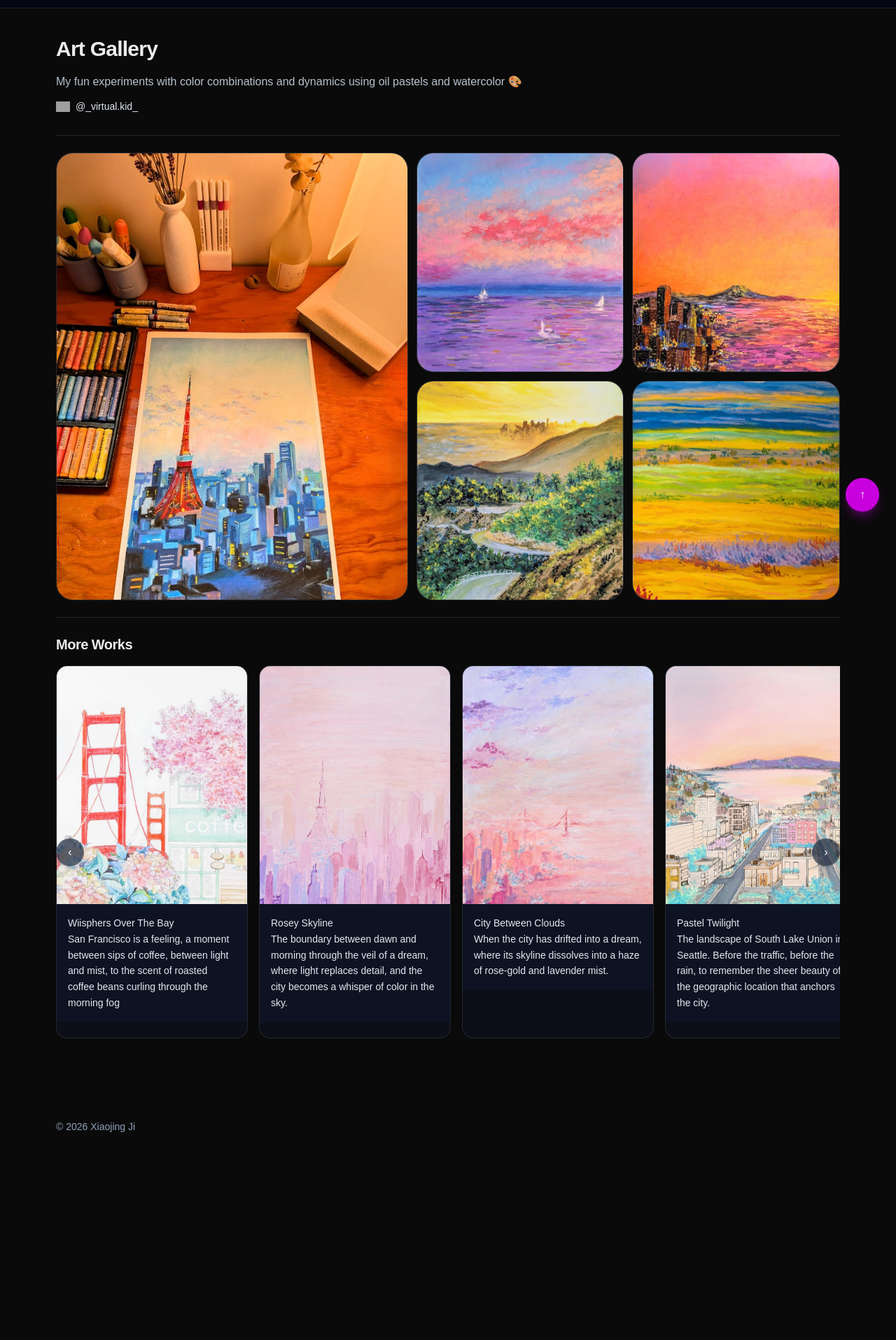
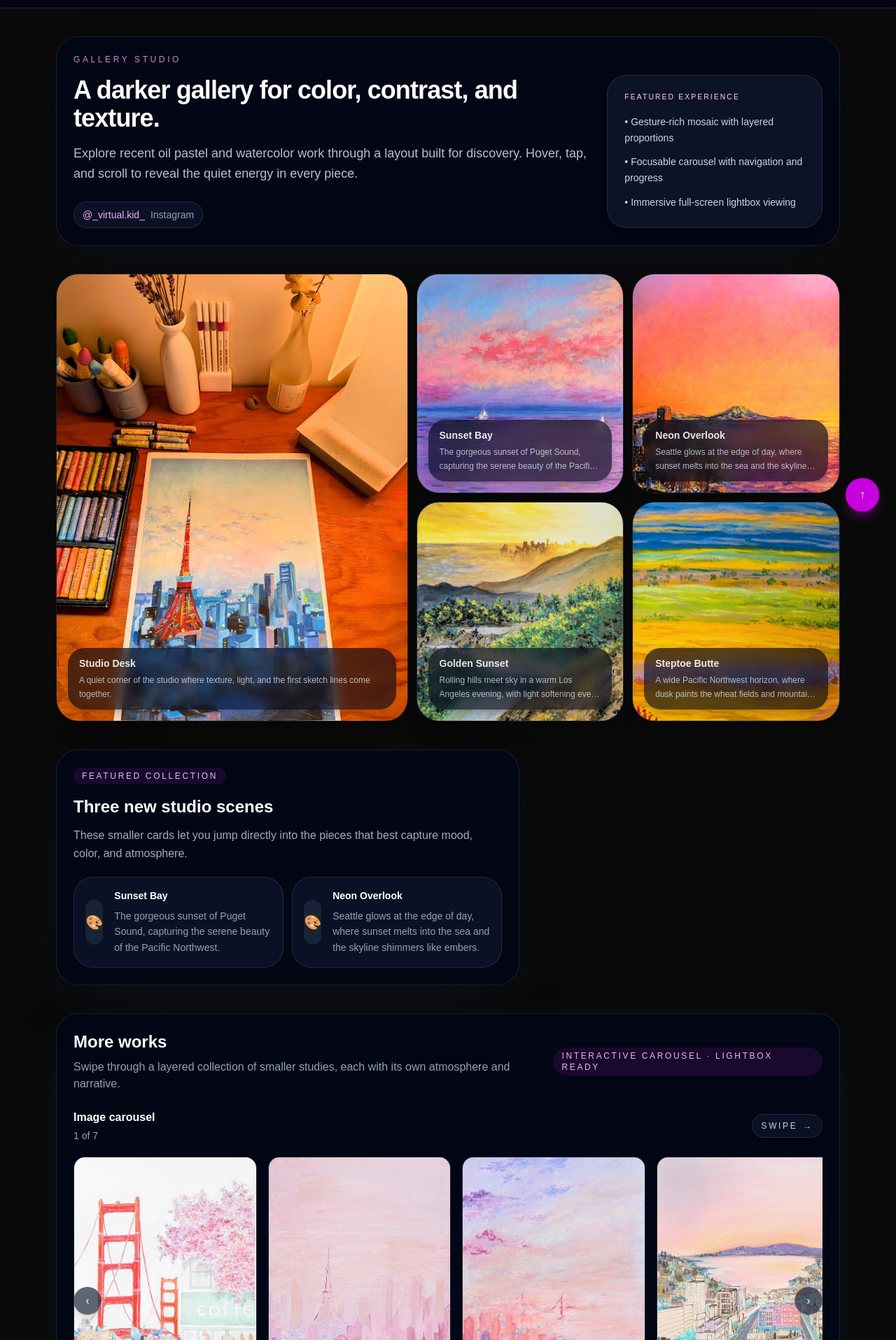
Before and after one commit to XJi/virtualkid, a Next.js app in the folder virtual-kid/: page /gallery in a window 1280 px wide. Shown: the part 45-1960 px from the top of the page at 70% size. Before the commit the page ends 1713 px from the top, so only its background shows below. Built offline with nearby package versions, Linux system fonts and the light colour scheme; grey boxes are pictures that could not be loaded.

Commit message:
Update gallery page with new layout try
Still need fix ...

```diff
--- a/virtual-kid/src/app/components/Carousel.tsx
+++ b/virtual-kid/src/app/components/Carousel.tsx
@@ -17,12 +17,13 @@ export default function Carousel({
   items,
   title = 'Image carousel',
   className = '',
-  aspect = '2 / 3', // default tall cards (H:W = 3:2) ≈ your 6:4 request
+  aspect = '2 / 3',
 }: Props) {
   const trackRef = useRef<HTMLDivElement>(null);
   const [atStart, setAtStart] = useState(true);
   const [atEnd, setAtEnd] = useState(false);
   const [cardWidth, setCardWidth] = useState(0);
+  const [activeIndex, setActiveIndex] = useState(0);
   const [selectedItem, setSelectedItem] = useState<Item | null>(null);
 
   useEffect(() => {
@@ -32,7 +33,8 @@ export default function Carousel({
     const update = () => setCardWidth(first.getBoundingClientRect().width + 16);
     update();
     const ro = new ResizeObserver(update);
-    ro.observe(el); ro.observe(first);
+    ro.observe(el);
+    ro.observe(first);
     return () => ro.disconnect();
   }, []);
 
@@ -43,11 +45,13 @@ export default function Carousel({
       const { scrollLeft, scrollWidth, clientWidth } = el;
       setAtStart(scrollLeft <= 2);
       setAtEnd(scrollLeft + clientWidth >= scrollWidth - 2);
+      const index = Math.round(scrollLeft / (cardWidth || Math.max(1, Math.floor(clientWidth / 4))));
+      setActiveIndex(Math.min(items.length - 1, Math.max(0, index)));
     };
     onScroll();
     el.addEventListener('scroll', onScroll, { passive: true });
     return () => el.removeEventListener('scroll', onScroll);
-  }, []);
+  }, [cardWidth, items.length]);
 
   const scrollBy = (dir: 1 | -1) => {
     const el = trackRef.current;
@@ -56,12 +60,18 @@ export default function Carousel({
     el.scrollBy({ left: dir * step, behavior: 'smooth' });
   };
 
+  const scrollToIndex = (index: number) => {
+    const el = trackRef.current;
+    if (!el) return;
+    const item = el.children[index] as HTMLElement | undefined;
+    item?.scrollIntoView({ behavior: 'smooth', block: 'nearest', inline: 'start' });
+  };
+
   const onKeyDown = (e: React.KeyboardEvent) => {
     if (e.key === 'ArrowRight') scrollBy(1);
     if (e.key === 'ArrowLeft') scrollBy(-1);
   };
 
-  // Close modal on Escape key
   useEffect(() => {
     const handleEscape = (e: KeyboardEvent) => {
       if (e.key === 'Escape') setSelectedItem(null);
@@ -77,22 +87,28 @@ export default function Carousel({
   }, [selectedItem]);
 
   const data = useMemo(() => items ?? [], [items]);
-
   const figStyle = { aspectRatio: aspect } as CSSProperties;
+  const progressLabel = `${activeIndex + 1} of ${data.length}`;
 
   return (
     <section role="region" aria-label={title} tabIndex={0} onKeyDown={onKeyDown} className={`relative ${className}`}>
+      <div className="mb-4 flex flex-col gap-3 sm:flex-row sm:items-center sm:justify-between">
+        <div>
+          <h3 className="text-base font-semibold text-white">{title}</h3>
+          <p className="mt-1 text-sm text-slate-400" aria-live="polite">{progressLabel}</p>
+        </div>
+        <div className="inline-flex items-center gap-2 rounded-full border border-white/10 bg-slate-900/70 px-3 py-2 text-xs uppercase tracking-[0.22em] text-slate-300 shadow-sm shadow-black/20">
+          <span>Swipe</span>
+          <span>→</span>
+        </div>
+      </div>
+
       <div ref={trackRef} className="flex gap-4 overflow-x-auto scroll-smooth snap-x snap-mandatory px-1 py-1">
         {data.map((it, i) => (
           <figure
             key={it.src + i}
             onClick={() => setSelectedItem(it)}
-            className="
-              group flex-none snap-start flex flex-col cursor-pointer
-              rounded-2xl border border-white/10 bg-slate-900/40 overflow-hidden
-              w-[85%] sm:w-[60%] md:w-[40%] lg:w-[calc(25%-4px)]   /* 4-up at lg */
-              transition-transform duration-300 hover:scale-[1.02]
-            "
+            className="group flex-none snap-start flex flex-col cursor-pointer rounded-2xl border border-white/10 bg-slate-900/40 overflow-hidden shadow-[0_20px_60px_-30px_rgba(15,23,42,0.7)] w-[85%] sm:w-[60%] md:w-[40%] lg:w-[calc(25%-4px)] transition-transform duration-300 hover:scale-[1.02]"
           >
             <div className="relative overflow-hidden" style={figStyle}>
               <Image
@@ -105,11 +121,23 @@ export default function Carousel({
               />
             </div>
             {it.caption && (
-              <figcaption className="p-4 bg-slate-900/60">
+              <figcaption className="p-4 bg-slate-900/70">
                 <span className="text-sm leading-relaxed text-slate-200 whitespace-pre-line block">{it.caption}</span>
               </figcaption>
             )}
           </figure>
+        ))}
+      </div>
+
+      <div className="mt-4 flex items-center justify-center gap-2 overflow-x-auto px-2 pb-1">
+        {data.map((_, index) => (
+          <button
+            key={index}
+            type="button"
+            onClick={() => scrollToIndex(index)}
+            className={`h-2 rounded-full transition-all duration-300 ${activeIndex === index ? 'w-12 bg-fuchsia-500' : 'w-6 bg-slate-700'}`}
+            aria-label={`Show slide ${index + 1}`}
+          />
         ))}
       </div>
 
@@ -126,7 +154,6 @@ export default function Carousel({
         className="absolute right-0 top-1/2 -translate-y-1/2 grid h-10 w-10 place-items-center rounded-full bg-slate-800/70 border border-white/10 text-white shadow-lg hover:bg-slate-800/90 disabled:opacity-40"
       >›</button>
 
-      {/* Lightbox Modal */}
       {selectedItem && (
         <div
           className="fixed inset-0 z-50 flex items-center justify-center bg-black/90 p-4 animate-in fade-in duration-200"
--- a/virtual-kid/src/app/gallery/page.tsx
+++ b/virtual-kid/src/app/gallery/page.tsx
@@ -6,26 +6,24 @@ import { useState, useEffect, type CSSProperties } from 'react';
 
 type CSSVars = CSSProperties & { ['--tile-h']?: string };
 
-/** Simple image item type */
 type Item = { src: string; title: string; description?: string };
 
 const artStudio: Item = {
   src: "/gallery/tokyo-tower.jpg",
   title: "Studio Desk",
-  description: "One of my latest drawing. This is where I usually draw at home",
+  description: "A quiet corner of the studio where texture, light, and the first sketch lines come together.",
 };
 
 const artworkThumbs: Item[] = [
-  { src: "/gallery/oil-pastel-1.jpeg", title: "Sunset Bay",description: "The gorgeous sunset of Pudget Sound, capturing the serene beauty of Pacific Northwest." },
-  { src: "/gallery/oil-pastel-2.jpeg", title: "Neon Overlook", description: "Seattle glows at the edge of day, where sunset melts into the sea and the skyline shimmers like embers. The world feels suspended — warm, electric, and infinite beneath a sky of fire and rose." },
-  { src: "/gallery/oil-pastel-3.jpg", title: "Golden Sunset from Los Angeles", description: "Bathed in the warm glow of a setting sun, where rolling hills meet sky, the city of Los Angeles blends into the horizon" },
-  { src: "/gallery/oil-pastel-4.jpg", title: "Steptoe Butte State Park", description: "Located in Washington state, this park has panoramic views of the surrounding farmlands and mountains, where the vast wheat fields stretch endlessly under a sky painted with the soft hues of dusk." },
+  { src: "/gallery/oil-pastel-1.jpeg", title: "Sunset Bay", description: "The gorgeous sunset of Puget Sound, capturing the serene beauty of the Pacific Northwest." },
+  { src: "/gallery/oil-pastel-2.jpeg", title: "Neon Overlook", description: "Seattle glows at the edge of day, where sunset melts into the sea and the skyline shimmers like embers." },
+  { src: "/gallery/oil-pastel-3.jpg", title: "Golden Sunset", description: "Rolling hills meet sky in a warm Los Angeles evening, with light softening every edge." },
+  { src: "/gallery/oil-pastel-4.jpg", title: "Steptoe Butte", description: "A wide Pacific Northwest horizon, where dusk paints the wheat fields and mountains in pastel hues." },
 ];
 
-const tileHeight = '640px'; // Adjust this value to change the height of the mosaic tiles
+const tileHeight = '640px';
 const mosaicStyle: CSSVars = { ['--tile-h']: tileHeight };
 
-/** Generic card with hover and proper object-fit */
 function Card({
   item,
   className = "",
@@ -40,7 +38,7 @@ function Card({
   return (
     <figure
       onClick={onClick}
-      className={`group relative overflow-hidden rounded-3xl border border-white/10 bg-slate-900/40 ${onClick ? 'cursor-pointer hover:scale-[1.02] transition-transform duration-300' : ''} ${className}`}
+      className={`group relative overflow-hidden rounded-[2rem] border border-white/10 bg-slate-950/70 shadow-xl shadow-black/20 ${onClick ? 'cursor-pointer hover:-translate-y-1 transition-transform duration-300' : ''} ${className}`}
     >
       <Image
         src={item.src}
@@ -48,13 +46,14 @@ function Card({
         fill
         priority={priority}
         sizes="(min-width:1024px) 40vw, 100vw"
-        className="object-cover transition-transform duration-500 group-hover:scale-[1.03]"
+        className="object-cover transition-transform duration-500 group-hover:scale-[1.02]"
       />
-      <figcaption className="pointer-events-none absolute inset-0 flex items-end bg-gradient-to-t from-slate-900/40 to-transparent p-3 opacity-0 transition-opacity duration-300 group-hover:opacity-100">
-        <span className="rounded-md bg-slate-900/60 px-2 py-1 text-xs font-medium text-slate-200">
-          {item.title}
-        </span>
-      </figcaption>
+      <div className="pointer-events-none hidden sm:flex absolute inset-x-4 bottom-4 w-[calc(100%-2rem)] rounded-3xl bg-slate-950/70 px-4 py-3 backdrop-blur-sm text-slate-100 shadow-lg shadow-black/20 opacity-90 transition-transform duration-300 group-hover:translate-y-0 group-hover:opacity-100">
+        <div>
+          <p className="text-sm font-semibold">{item.title}</p>
+          {item.description && <p className="mt-1 text-xs leading-5 text-slate-300/90 line-clamp-2">{item.description}</p>}
+        </div>
+      </div>
     </figure>
   );
 }
@@ -62,7 +61,6 @@ function Card({
 export default function GalleryPage() {
   const [selectedItem, setSelectedItem] = useState<Item | null>(null);
 
-  // Close modal on Escape key
   useEffect(() => {
     const handleEscape = (e: KeyboardEvent) => {
       if (e.key === 'Escape') setSelectedItem(null);
@@ -76,86 +74,112 @@ export default function GalleryPage() {
       document.body.style.overflow = '';
     };
   }, [selectedItem]);
-  /**
-   * Use a single height variable so LEFT and RIGHT match perfectly.
-   * Tweak the px value once and both columns stay in sync.
-   */
-  const tileHeight = "640px"; // <- adjust to taste (e.g., "560px", "720px")
+
   const carouselItems = [
-    { src: '/gallery/watercolor-1.jpeg', caption: 'Wiisphers Over The Bay\nSan Francisco is a feeling, a moment between sips of coffee, between light and mist, to the scent of roasted coffee beans curling through the morning fog ' },
-    { src: '/gallery/oil-pastel-5.jpg', caption: 'Rosey Skyline\n The boundary between dawn and morning through the veil of a dream, where light replaces detail, and the city becomes a whisper of color in the sky.' },
-    { src: '/gallery/oil-pastel-6.jpeg', caption: 'City Between Clouds\nWhen the city has drifted into a dream, where its skyline dissolves into a haze of rose-gold and lavender mist.' },
-    { src: '/gallery/oil-pastel-7.jpg', caption: 'Pastel Twilight\n The landscape of South Lake Union in Seattle. Before the traffic, before the rain, to remember the sheer beauty of the geographic location that anchors the city.' },
-    { src: '/gallery/oil-pastel-8.jpeg', caption: 'The Misty Empire State\n A rare moment where Manhattan seems to pause — softened by morning fog, grounded by the expansive calm of Central Park. A place where the city and nature meet in a hush of turquoise.' },
-    { src: '/gallery/oil-pastel-9.jpeg', caption: 'City rail of the cherry blossom season.' },
-    { src: '/gallery/oil-pastel-10.jpg', caption: 'Spring Pond' },
+    { src: '/gallery/watercolor-1.jpeg', caption: 'Whispers Over The Bay\nSan Francisco is a feeling, a moment between sips of coffee, between light and mist.' },
+    { src: '/gallery/oil-pastel-5.jpg', caption: 'Rosey Skyline\nDawn melts into morning through a veil of quiet color, where the horizon glows from within.' },
+    { src: '/gallery/oil-pastel-6.jpeg', caption: 'City Between Clouds\nA skyline softened by lavender mist, where the city becomes a waking dream.' },
+    { src: '/gallery/oil-pastel-7.jpg', caption: 'Pastel Twilight\nSouth Lake Union in a still moment before the rain, where geometry and atmosphere meet.' },
+    { src: '/gallery/oil-pastel-8.jpeg', caption: 'The Misty Empire State\nManhattan paused in fog, a quiet breath above the park and beyond the city lights.' },
+    { src: '/gallery/oil-pastel-9.jpeg', caption: 'Cherry Blossom Rail\nSpring rails and soft petals frame a fleeting train of light.' },
+    { src: '/gallery/oil-pastel-10.jpg', caption: 'Spring Pond\nA calm water study layered in gentle pastels and reflective stillness.' },
   ];
 
   return (
-    <div id="top" className="space-y-6">
-      <header>
-        <h1 className="text-2xl md:text-3xl font-extrabold tracking-tight mb-4">
-          Art Gallery
-        </h1>
-        <p className="text-slate-300/90 leading-relaxed">
-          My fun experiments with color combinations and dynamics using oil pastels and watercolor 🎨
+    <div id="top" className="space-y-10">
+      <header className="space-y-6">
+        <div className="rounded-[2rem] border border-white/10 bg-slate-950/80 p-6 shadow-[0_24px_80px_-35px_rgba(15,23,42,0.88)]">
+          <div className="grid gap-6 lg:grid-cols-[2.4fr_1fr] lg:items-end">
+            <div>
+              <p className="text-xs uppercase tracking-[0.3em] text-fuchsia-300/80">Gallery studio</p>
+              <h1 className="mt-4 text-3xl md:text-4xl font-extrabold tracking-tight text-white">A darker gallery for color, contrast, and texture.</h1>
+              <p className="mt-4 max-w-3xl text-slate-300/90 leading-relaxed text-base md:text-lg">
+                Explore recent oil pastel and watercolor work through a layout built for discovery. Hover, tap, and scroll to reveal the quiet energy in every piece.
               </p>
-        <div className="mt-3">
+              <div className="mt-6 inline-flex flex-wrap items-center gap-3 text-sm">
                 <a
                   href="https://www.instagram.com/_virtual.kid_/"
                   target="_blank"
                   rel="noopener noreferrer"
-            aria-label="Open Instagram profile in new tab"
-            className="inline-flex items-center gap-2 text-sm text-slate-200 hover:text-white"
+                  className="inline-flex items-center gap-2 rounded-full border border-white/10 bg-slate-900/70 px-3 py-2 text-slate-100 transition hover:bg-slate-900/90"
                 >
-            <Image
-              src="/Instagram_Glyph_Gradient.png"
-              alt="Instagram"
-              width={20}
-              height={20}
-              className="h-5 w-5 object-contain"
-            />
-            <span className="font-medium">@_virtual.kid_</span>
+                  <span className="text-fuchsia-300">@_virtual.kid_</span>
+                  <span className="text-slate-400">Instagram</span>
                 </a>
               </div>
+            </div>
+            <div className="rounded-[1.75rem] border border-white/10 bg-slate-900/80 p-6 text-sm text-slate-300 shadow-xl shadow-black/30">
+              <p className="text-fuchsia-200 uppercase tracking-[0.2em] text-[0.65rem]">Featured experience</p>
+              <ul className="mt-4 space-y-3 [&_li]:leading-relaxed">
+                <li>• Gesture-rich mosaic with layered proportions</li>
+                <li>• Focusable carousel with navigation and progress</li>
+                <li>• Immersive full-screen lightbox viewing</li>
+              </ul>
+            </div>
+          </div>
+        </div>
+
       </header>
-      <hr className="border-white/10" />
 
-      {/* Two-column mosaic:
-          - 12-grid; left 5/12 (~41.7%), right 7/12 (~58.3%)
-          - items-stretch so children fill equal height */}
-      <section
-        className="grid gap-3 items-stretch lg:grid-cols-11"
-        style={mosaicStyle}   // <-- no any, lint is happy
-      >
-        {/* LEFT: feature (takes ~40%) */}
+      <section className="grid gap-3 lg:grid-cols-11" style={mosaicStyle}>
         <div className="lg:col-span-5">
           <div className="h-[420px] md:h-[520px] lg:h-[var(--tile-h)]">
             <Card item={artStudio} priority className="h-full w-full" onClick={() => setSelectedItem(artStudio)} />
           </div>
         </div>
 
-        {/* RIGHT: 2×2 grid (takes ~55%), SAME HEIGHT as left */}
-       <div className="lg:col-span-6">
-         <div className="grid h-[420px] md:h-[520px] lg:h-[var(--tile-h)] grid-cols-2 grid-rows-2 gap-3">
+        <div className="lg:col-span-6 grid h-[420px] md:h-[520px] lg:h-[var(--tile-h)] grid-cols-2 grid-rows-2 gap-3">
           {artworkThumbs.map((it) => (
             <Card key={it.src} item={it} className="h-full w-full" onClick={() => setSelectedItem(it)} />
           ))}
         </div>
+      </section>
+
+      <section className="grid gap-4 lg:grid-cols-[1.5fr_1fr]">
+        <div className="rounded-[2rem] border border-white/10 bg-slate-950/80 p-6 shadow-[0_28px_80px_-35px_rgba(15,23,42,0.88)]">
+          <div className="inline-flex items-center gap-2 rounded-full bg-fuchsia-500/10 px-3 py-1 text-xs uppercase tracking-[0.22em] text-fuchsia-200/90">
+            Featured collection
+          </div>
+          <h2 className="mt-4 text-2xl font-semibold text-white">Three new studio scenes</h2>
+          <p className="mt-3 text-slate-300/80 leading-relaxed">
+            These smaller cards let you jump directly into the pieces that best capture mood, color, and atmosphere.
+          </p>
+          <div className="mt-5 grid gap-3 sm:grid-cols-2">
+            {artworkThumbs.slice(0, 2).map((item) => (
+              <button
+                key={item.src}
+                onClick={() => setSelectedItem(item)}
+                className="group flex items-center gap-4 rounded-[1.75rem] border border-white/10 bg-slate-900/70 p-4 text-left transition hover:-translate-y-1 hover:bg-slate-900/90"
+              >
+                <div className="grid h-16 w-16 place-items-center rounded-3xl bg-slate-800/80 text-slate-200">
+                  <span className="text-xl">🎨</span>
+                </div>
+                <div>
+                  <p className="text-sm font-semibold text-white">{item.title}</p>
+                  <p className="mt-2 text-sm leading-relaxed text-slate-400">{item.description}</p>
+                </div>
+              </button>
+            ))}
+          </div>
+        </div>
+
+      </section>
+
+      <section className="rounded-[2rem] border border-white/10 bg-slate-950/80 p-6 shadow-[0_20px_70px_-25px_rgba(15,23,42,0.85)]">
+        <div className="flex flex-col gap-4 md:flex-row md:items-center md:justify-between">
+          <div>
+            <h2 className="text-2xl font-semibold text-white">More works</h2>
+            <p className="mt-2 max-w-2xl text-slate-400">Swipe through a layered collection of smaller studies, each with its own atmosphere and narrative.</p>
+          </div>
+          <div className="inline-flex items-center gap-2 rounded-full bg-fuchsia-500/10 px-3 py-1 text-xs uppercase tracking-[0.22em] text-fuchsia-200/90">
+            Interactive carousel · Lightbox ready
+          </div>
+        </div>
+        <div className="mt-6">
+          <Carousel items={carouselItems} aspect="4 / 5" />
         </div>
       </section>
-      <hr className="border-white/10" />
 
-      {/* Carousel BELOW */}
-      <div className="mt-4">
-        <h2 className="mb-3 text-xl font-semibold tracking-tight">More Works</h2>
-        <Carousel
-          items={carouselItems}
-          aspect="4 / 5"
-        />
-      </div>
-
-      {/* Back to top FAB */}
       <a
         href="#top"
         aria-label="Back to top"
@@ -164,7 +188,6 @@ export default function GalleryPage() {
         ↑
       </a>
 
-      {/* Lightbox Modal */}
       {selectedItem && (
         <div
           className="fixed inset-0 z-50 flex items-center justify-center bg-black/90 p-4 animate-in fade-in duration-200"
```
Lines whose indentation alone changed are shown as unchanged.
